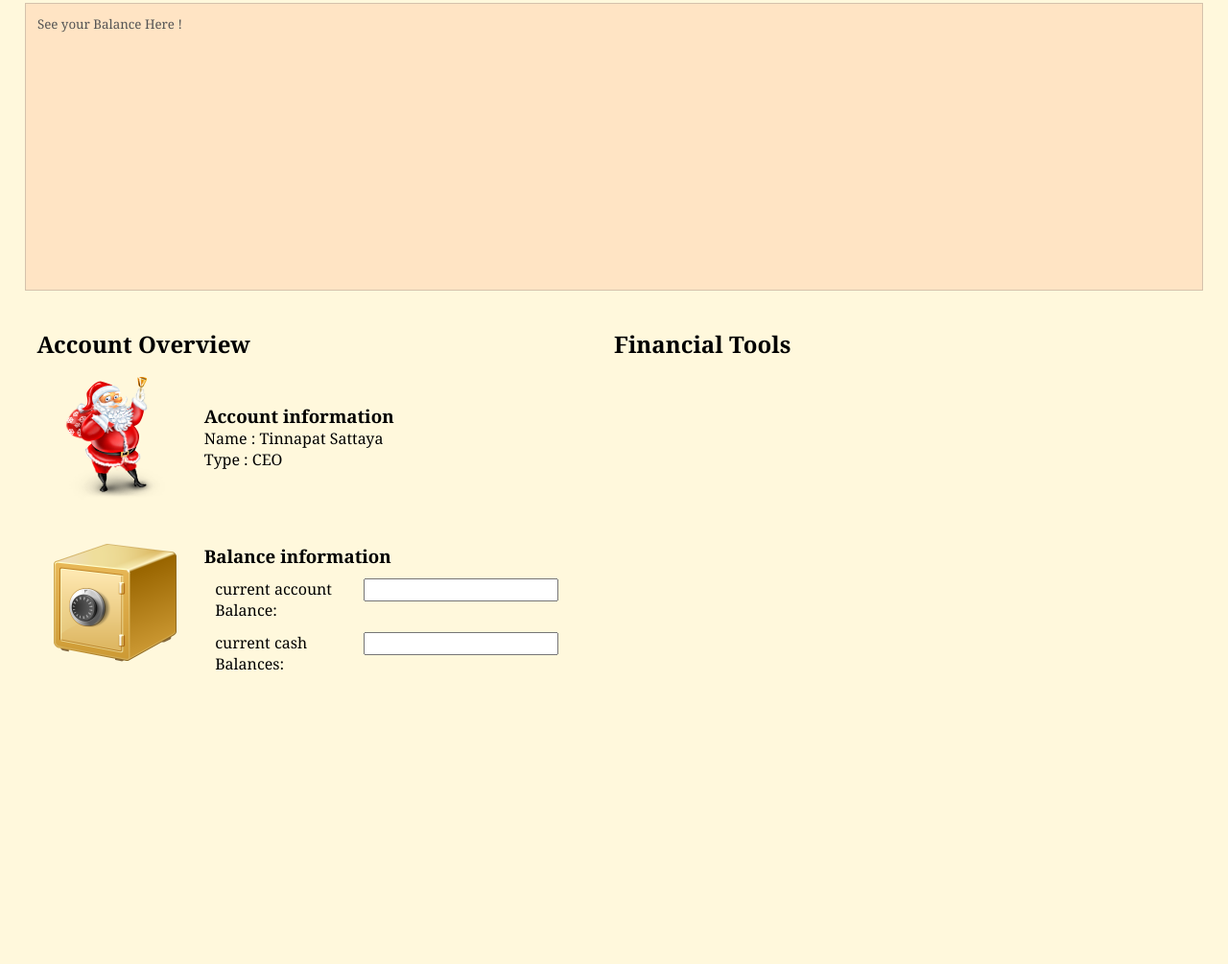
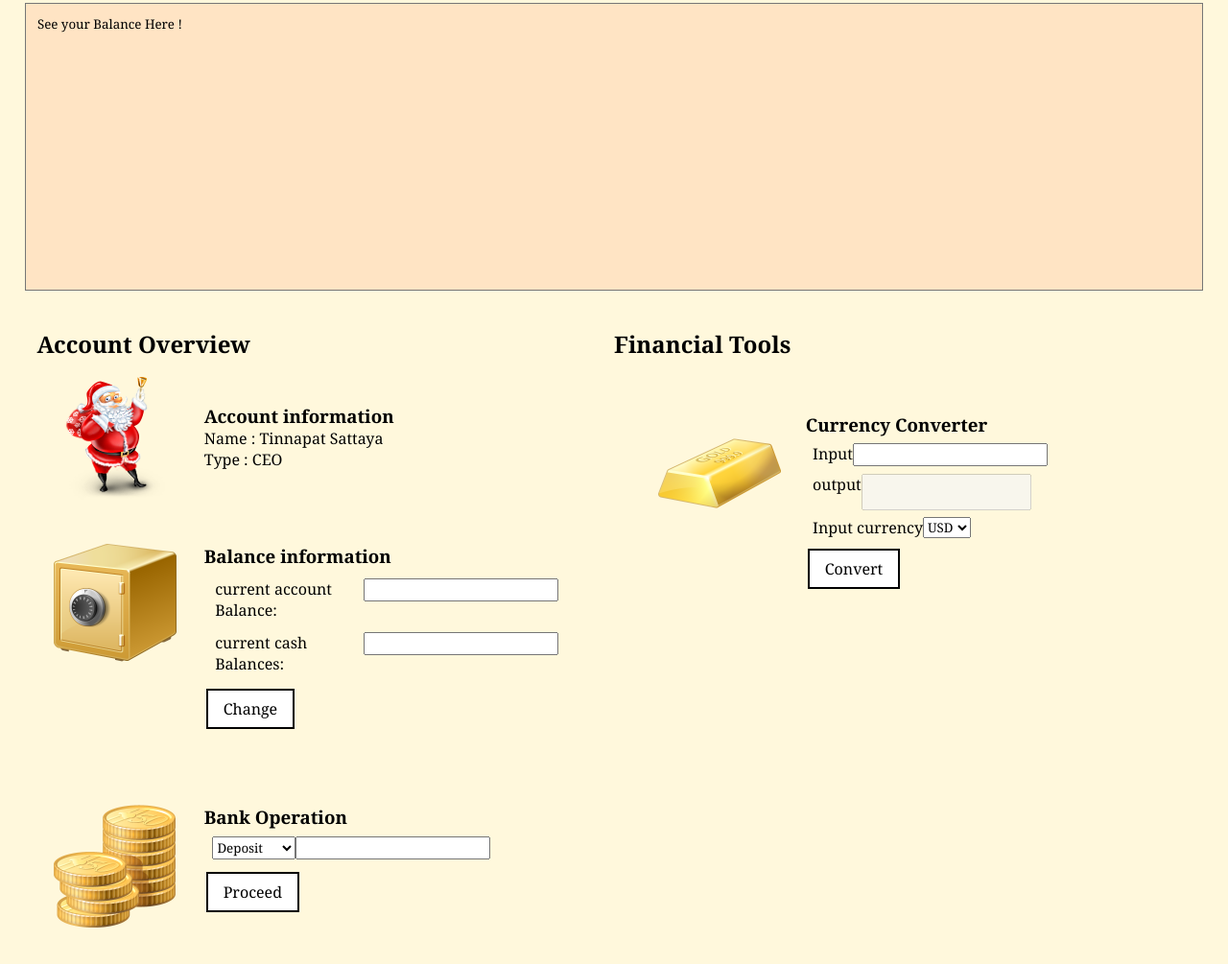
Before and after one commit to nutnoobly048/Lab13_it68070048, a plain HTML site: page index.html in a window 1280 px wide. Shown: the part 467-1472 px from the top of the page at 96% size. Before the commit the page ends 1266 px from the top, so only its background shows below. Drawn offline with Linux system fonts and the light colour scheme.

Commit message:
last push

```diff
--- a/index.html
+++ b/index.html
@@ -22,7 +22,7 @@
     </div>
     <hr class="div_line">
     <div id="textareadiv">
-        <textarea name="textarea" id="textarea" disabled>See your Balance Here !</textarea>
+        <textarea name="textarea" id="textarea" readonly rows="10" cols="30">See your Balance Here !</textarea>
     </div>
     <div class="div">
         <div class="lr_div">
@@ -47,11 +47,54 @@
                         <p>current cash Balances:</p>
                         <input type="number" class="input_box" id="cash_balance">
                     </div>
+                    <button class="button button1" onclick="showInTextArea()">Change</button>
+                </div>
+            </div>
+            <div class="div">
+                <img src="img/coins.png" alt="coins" id="safe_image">
+                <div id="title">
+                    <h3>
+                        Bank Operation
+                    </h3>
+                    <div class="div">
+                        <select name="bankoperation" id="bankoperation">
+                            <option value="Deposit">Deposit</option>
+                            <option value="Withdraw">Withdraw</option>
+                        </select>
+                        <input type="number" class="input_box" id="bankoperation_amount">
+                    </div>
+                    <button class="button button1" onclick="depositWithdraw()">Proceed</button>
                 </div>
             </div>
         </div>
         <div class="lr_div">
             <h2>Financial Tools</h2>
+            <div id="title">
+                <div class="div">
+                    <img src="img/gold.png" alt="gold" id="safe_image">
+                    <div id="title">
+                        <h3>
+                            Currency Converter
+                        </h3>
+                        <div class="div">
+                            <p>Input</p>
+                            <input type="number" class="input_box" id="currency_amount">
+                        </div>
+                        <div class="div">
+                            <p>output</p>
+                            <textarea name="textarea" id="currency_amount" disabled></textarea>
+                        </div>
+                        <div class="div">
+                            <p>Input currency</p>
+                            <select name="currency" id="currency">
+                                <option value="USD">USD</option>
+                                <option value="EUR">THB</option>
+                            </select>
+                        </div>
+                        <button class="button button1">Convert</button>
+                    </div>
+                </div>
+            </div>
         </div>
     </div>
 </body>
--- a/script.js
+++ b/script.js
@@ -0,0 +1,37 @@
+let account_balance;
+let cash_balance;
+function showInTextArea() {
+    account_balance = document.getElementById("account_balance").value
+    cash_balance = document.getElementById("cash_balance").value
+    cash_balance = parseFloat(cash_balance)
+    account_balance = parseFloat(account_balance)
+    document.getElementById("textarea").value = "Current Account Balance: " + String(cash_balance) + ", Current Cash Balance: " + String(account_balance);
+    console.log("The Program Is working Correctly")
+}
+
+function depositWithdraw() {
+    const choice = document.getElementById("bankoperation").value
+    const amount = document.getElementById("bankoperation_amount").value
+    if (choice == "Deposit") {
+        cash_balance -= parseFloat(amount)
+        account_balance += parseFloat(amount)
+        if (cash_balance < 0) {
+            cash_balance += parseFloat(amount)
+            account_balance -= parseFloat(amount)
+            document.getElementById("textarea").value = "Insufficient cash balance, Current Account Balance: " + String(account_balance) + ", Current Cash Balance: " + String(cash_balance);
+            return
+        }
+        document.getElementById("textarea").value = "Current Account Balance: " + String(account_balance) + ", Current cash Balance: " + String(cash_balance);
+    }
+    else if (choice == "Withdraw") {
+        cash_balance += parseFloat(amount)
+        account_balance -= parseFloat(amount)
+        if (account_balance < 0) {
+            account_balance += parseFloat(amount)
+            cash_balance -= parseFloat(amount)
+            document.getElementById("textarea").value = "Insufficient Account balance, Current Account Balance: " + String(account_balance) + ", Current Cash Balance: " + String(cash_balance);
+            return
+        }
+        document.getElementById("textarea").value = "Current Account Balance: " + String(account_balance) + ", Current cash Balance: " + String(cash_balance);
+    }
+}
--- a/style.css
+++ b/style.css
@@ -38,6 +38,11 @@
     display: flex;
     height: 300px;
 }
+
+#currency_amount{
+    resize: none;
+}
+
 .div{
     margin: 3%;
     display: flex;
@@ -54,3 +59,33 @@
 .input_box{
     height: 20px;
 }
+
+.button1 {
+    background-color: white;
+    color: black;
+    border: 2px solid black;
+}
+
+.button1:hover {
+    background-color: #04AA6D;
+    color: white;
+}
+
+.button {
+    border: none;
+    color: black;
+    padding: 8px 16px;
+    text-align: center;
+    text-decoration: none;
+    display: inline-block;
+    font-size: 16px;
+    margin: 4px 2px;
+    transition-duration: 0.4s;
+    cursor: pointer;
+    border: 2px solid black;
+}
+
+.button:hover {
+    background-color: #04AA6D;
+    color: white;
+}
```
